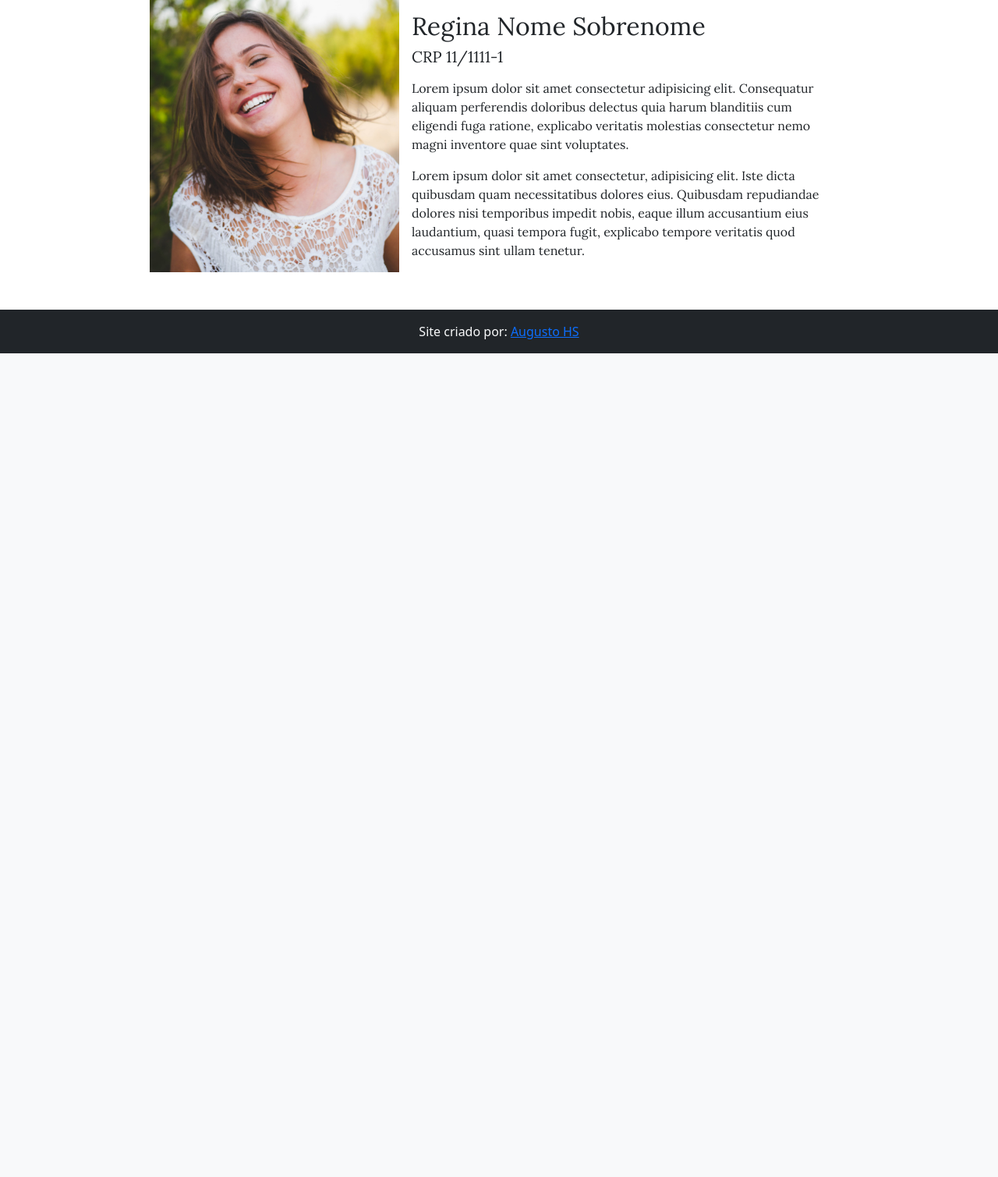
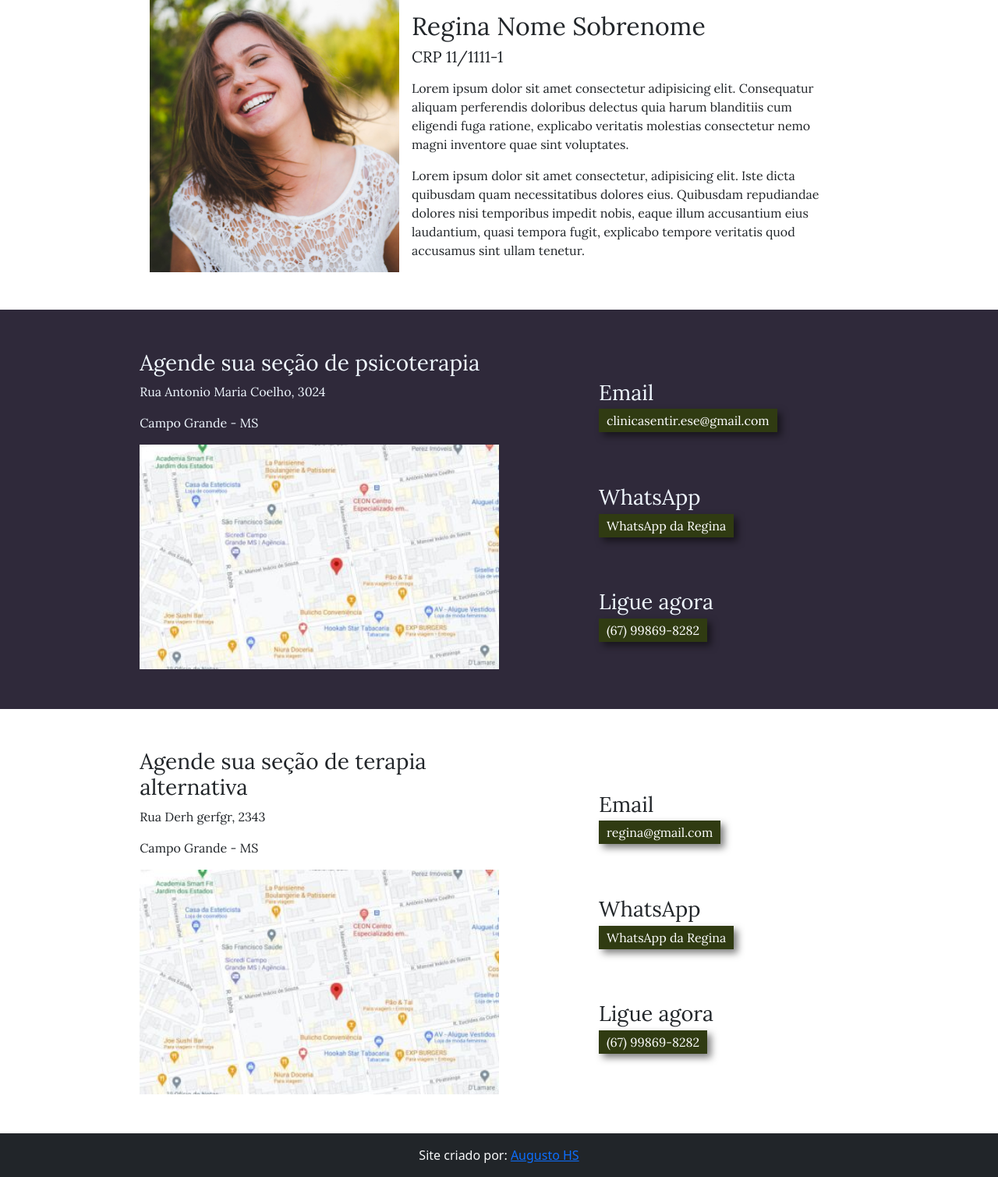
Before and after one commit to AugustoHide/siteRegina, a Node server app: page / in a window 1280 px wide. Shown: the part 705-2214 px from the top of the page at 78% size. Before the commit the page ends 1158 px from the top, so only its background shows below. Run offline with Node 20, Linux system fonts and the light colour scheme; some libraries are stand-ins or nearby versions; some web fonts are replaced.

Commit message:
término de template que vai ser apresentado pra regina

```diff
--- a/app.js
+++ b/app.js
@@ -16,6 +16,34 @@ app.get('/', (req, res) => {
     res.render('paginaInicial');
 });
 
+app.get('/terapia-tradicional', (req, res) => {
+    res.render('terapiaTradicional');
+});
+
+app.get('/terapia-alternativa', (req, res) => {
+    res.render('terapiaAlternativa');
+});
+
+app.get('/biomagnetismo', (req, res) => {
+    res.render('biomagnetismo');
+});
+
+app.get('/barras', (req, res) => {
+    res.render('barras');
+});
+
+app.get('/multidimensional', (req, res) => {
+    res.render('multidimensional');
+});
+
+app.get('/sobremim', (req, res) => {
+    res.render('sobremim');
+});
+
+app.get('/contatos', (req, res) => {
+    res.render('contatos');
+});
+
 const port = process.env.PORT || 3000;
 app.listen(port, () => {
     console.log(`Serving on port ${port}!!!`);
--- a/public/stylesheets/styles.css
+++ b/public/stylesheets/styles.css
@@ -129,3 +129,138 @@
         border: red solid green;
     }
 }
+.contatosDiv{
+    display: flex;
+    flex-direction: row;
+    flex-wrap: wrap;
+    margin: 1rem 0;
+    padding: 1rem 0;
+    font-family: 'Lora', serif;
+    font-weight: 400;
+}
+.contatosDiv1{
+    display: flex;
+    flex-direction: row;
+    flex-wrap: wrap;
+    margin: 1rem 0;
+    padding: 1rem 0;
+    font-family: 'Lora', serif;
+    font-weight: 400;
+    background-color: rgb(47, 41, 58);
+    color: aliceblue;
+}
+.contatosMapaDiv{
+    width: 45%;
+    margin-left: 5%;
+    height: 30rem;
+    display: flex;
+    flex-direction: column;
+    align-items: flex-end;
+    justify-content: center;
+}
+.contatosContatosDiv{
+    width: 45%;
+    margin-right: 5%;
+    display: flex;
+    flex-direction: column;
+    align-items: flex-start;
+    justify-content: space-around;
+    padding: 3% 0;
+    padding-left: 10%;
+}
+.contatosMapa{
+    width: 80%;
+    height: 60%;
+    background-image: url('../images/mapa-400px.jpeg');
+    background-size: cover;
+}
+.contatosMapaText{
+    align-self: flex-start;
+    margin-left: 20%;
+}
+.contatoTextCentral{
+    text-align: center;
+}
+
+.contatosItem > h3{
+    font-size: 170%;
+}
+
+.contatosItem > a{
+    text-decoration: none;
+    background-color: #303b12;
+    color: white;
+    padding: 5px 10px;
+    box-shadow: 5px 5px 10px rgba(0, 0, 0, 0.5);
+}
+.contatoshover:hover{
+    color: white;
+    /* position: fixed;
+    height: max-content;
+    transform: translate(0px, -10%);
+    transition: 1s; */
+}
+
+@media (max-width: 768px){
+    .contatosMapaDiv{
+        width: 100%;
+        flex-shrink: 0;
+        padding: 0;
+        margin: 0;
+        align-items: center;
+    }
+    .contatosMapaText{
+        align-self: flex-start;
+        margin-left: 10%;
+    }
+    .contatosContatosDiv{
+        width: 100%;
+        align-items: center;
+        text-align: center;
+        height: 30rem;
+    }
+}
+
+.headerArticle{
+    width: 100%;
+    height: 25rem;
+    display: flex;
+    align-items: center;
+    justify-content: center;
+}
+#depressaoHeader{
+    background-image: linear-gradient(rgba(0, 0, 0, 0.65), rgba(0, 0, 0, 0.65)),url('../images/depressao.jpg');
+}
+#orentacaoProf{
+    background-image: linear-gradient(rgba(0, 0, 0, 0.65), rgba(0, 0, 0, 0.65)),url('../images/bifurcacao.jpg');
+    background-position-y: 75%;
+}
+#emConstrucao{
+    background-image: linear-gradient(rgba(0, 0, 0, 0.65), rgba(0, 0, 0, 0.65)),url('../images/emConstrucao.jpg');
+}
+.headerbackground{
+    width: 90%;
+    height: 80%;
+    background-size: cover;
+    background-position-x: 40%;
+    background-position-y: 50%;
+
+    display: flex;
+    flex-direction: column;
+    align-items: center;
+    justify-content:center;
+    color: white;
+    text-align: center;
+}
+
+.headerMainTitle{
+    margin: 1.5rem;
+    font-family: 'Playfair Display', serif;
+    letter-spacing: 0.2rem;
+}
+.headerSubtitle{
+    font-family: 'Playfair Display', serif;
+}
+.text{
+    margin: 0 15%;
+}
--- a/views/paginaInicial.ejs
+++ b/views/paginaInicial.ejs
@@ -78,3 +78,53 @@
       </div>
     </div>
   </div>
+
+  <div class="contatosDiv1">
+    <div class="contatosMapaDiv">
+      <div class="contatosMapaText">
+        <h3>Agende sua seção de psicoterapia</h3>
+        <p>Rua Antonio Maria Coelho, 3024</p>
+        <p>Campo Grande - MS</p>
+      </div>
+      <div class="contatosMapa"></div>
+    </div>
+    <div class="contatosContatosDiv">
+      <div class="contatosItem">
+        <h3>Email</h3>
+        <a class="contatoshover" href="">clinicasentir.ese@gmail.com</a>
+      </div>
+      <div class="contatosItem">
+        <h3>WhatsApp</h3>
+        <a class="contatoshover" href="">WhatsApp da Regina</a>
+      </div>
+      <div class="contatosItem">
+        <h3>Ligue agora</h3>
+        <a class="contatoshover" href="">(67) 99869-8282</a>
+      </div>
+    </div>
+  </div>
+
+  <div class="contatosDiv">
+    <div class="contatosMapaDiv">
+      <div class="contatosMapaText">
+        <h3>Agende sua seção de terapia alternativa</h3>
+        <p>Rua Derh gerfgr, 2343</p>
+        <p>Campo Grande - MS</p>
+      </div>
+      <div class="contatosMapa"></div>
+    </div>
+    <div class="contatosContatosDiv">
+      <div class="contatosItem">
+        <h3>Email</h3>
+        <a class="contatoshover" href="">regina@gmail.com</a>
+      </div>
+      <div class="contatosItem">
+        <h3>WhatsApp</h3>
+        <a class="contatoshover" href="">WhatsApp da Regina</a>
+      </div>
+      <div class="contatosItem">
+        <h3>Ligue agora</h3>
+        <a class="contatoshover" href="">(67) 99869-8282</a>
+      </div>
+    </div>
+  </div>
--- a/views/partials/navbar.ejs
+++ b/views/partials/navbar.ejs
@@ -2,31 +2,34 @@
   <nav class="navbar navbar-expand-lg navbar-light bg-light">
     <div class="container-fluid">
       <a class="navbar-brand" href="#">Regina</a>
-          <button class="navbar-toggler" type="button" data-bs-toggle="collapse" data-bs-target="#navbarNavDropdown" aria-controls="navbarNavDropdown" aria-expanded="false" aria-label="Toggle navigation">
+      <button class="navbar-toggler" type="button" data-bs-toggle="collapse" data-bs-target="#navbarNavDropdown"
+        aria-controls="navbarNavDropdown" aria-expanded="false" aria-label="Toggle navigation">
         <span class="navbar-toggler-icon"></span>
       </button>
       <div class="collapse navbar-collapse" id="navbarNavDropdown">
         <ul class="navbar-nav">
           <li class="nav-item">
-                <a class="nav-link active" aria-current="page" href="#">Home</a>
+            <a class="nav-link active" aria-current="page" href="/">Home</a>
           </li>
           <li class="nav-item">
-                <a class="nav-link" href="#">Terapia Tradicional</a>
+            <a class="nav-link" href="/terapia-tradicional">Terapia Tradicional</a>
           </li>
           <li class="nav-item dropdown">
-                <a class="nav-link dropdown-toggle" href="#" id="navbarDropdownMenuLink" role="button" data-bs-toggle="dropdown" aria-expanded="false">
+            <a class="nav-link dropdown-toggle" href="/terapia-alternativa" id="navbarDropdownMenuLink" role="button"
+              data-bs-toggle="dropdown" aria-expanded="false">
               Terapias Alternativas
             </a>
             <ul class="dropdown-menu" aria-labelledby="navbarDropdownMenuLink">
-                  <li><a class="dropdown-item" href="#">Biomagnetismo</a></li>
-                  <li><a class="dropdown-item" href="#">Barras de Access</a></li>
-                  <li><a class="dropdown-item" href="#">Multidimensional</a></li>
+              <li><a class="dropdown-item" href="/biomagnetismo">Biomagnetismo</a></li>
+              <li><a class="dropdown-item" href="/barras">Barras de Access</a></li>
+              <li><a class="dropdown-item" href="/multidimensional">Multidimensional</a></li>
             </ul>
           </li>
           <li class="nav-item">
-                <a class="nav-link" href="#">Sobre Mim</a>
-              </li><li class="nav-item">
-                <a class="nav-link" href="#">Contatos</a>
+            <a class="nav-link" href="/sobremim">Sobre Mim</a>
+          </li>
+          <li class="nav-item">
+            <a class="nav-link" href="/contatos">Contatos</a>
           </li>
         </ul>
       </div>
```
Also changed, not shown: views/barras.ejs (added, +65 -0 lines), views/biomagnetismo.ejs (added, +65 -0 lines), views/contatos.ejs (added, +51 -0 lines), views/multidimensional.ejs (added, +65 -0 lines), views/sobremim.ejs (added, +79 -0 lines), views/terapiaAlternativa.ejs (added, +65 -0 lines), views/terapiaTradicional.ejs (added, +65 -0 lines), public/images/mapa-400px.jpeg (added). Lines whose indentation alone changed are shown as unchanged.
